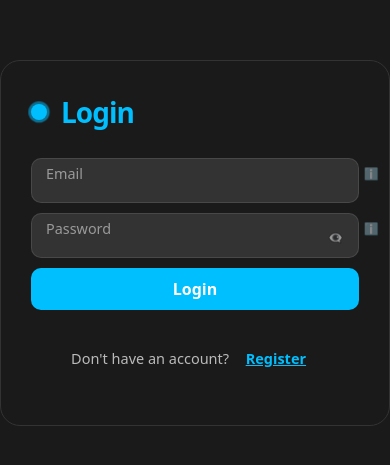
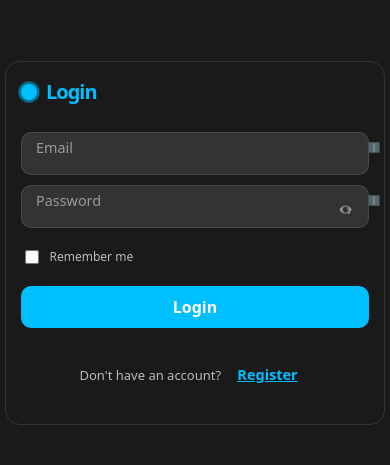
Before and after one commit to Swagzilla007/login-and-registration-form-, a React (Vite) app in the folder frontend/: page / in a window 390 px wide. Shown: the part 179-644 px from the top of the page. Built offline with nearby package versions, Linux system fonts and the light colour scheme; no server answers.

Commit message:
Add "Remember me" checkbox to login form and enhance responsive styles

```diff
--- a/frontend/src/App.css
+++ b/frontend/src/App.css
@@ -387,3 +387,117 @@ button:disabled:hover {
     transform: translateY(0);
   }
 }
+
+.remember-me {
+  display: flex;
+  align-items: center;
+  gap: 8px;
+  margin: 10px 0;
+}
+
+.remember-me input[type="checkbox"] {
+  width: 16px;
+  height: 16px;
+  accent-color: #00bfff;
+  cursor: pointer;
+}
+
+.remember-me label {
+  color: rgba(255, 255, 255, 0.7);
+  font-size: 14px;
+  cursor: pointer;
+  user-select: none;
+}
+
+/* Add responsive styles */
+@media screen and (max-width: 768px) {
+  .form {
+    width: 95%;
+    padding: 20px;
+    margin: 10px;
+  }
+
+  .title {
+    font-size: 24px;
+  }
+
+  .form label .input {
+    font-size: 0.9rem;
+  }
+
+  .info-icon {
+    right: -20px;
+  }
+
+  .tooltip {
+    width: 180px;
+    font-size: 11px;
+    right: 25px;
+  }
+}
+
+@media screen and (max-width: 480px) {
+  .form {
+    width: 100%;
+    padding: 15px;
+    margin: 5px;
+    border-radius: 15px;
+  }
+
+  .title {
+    font-size: 20px;
+    padding-left: 25px;
+  }
+
+  .form label {
+    margin-right: 25px;
+  }
+
+  .info-icon {
+    right: -18px;
+    font-size: 10px;
+  }
+
+  .tooltip {
+    width: 160px;
+    right: 22px;
+  }
+
+  .registration-dialog,
+  .welcome-dialog {
+    width: 90%;
+    padding: 1.5rem;
+  }
+
+  .remember-me {
+    margin: 8px 0;
+  }
+
+  .remember-me label {
+    font-size: 12px;
+  }
+
+  .signin {
+    font-size: 13px;
+  }
+}
+
+@media screen and (max-width: 320px) {
+  .form {
+    padding: 12px;
+  }
+
+  .title {
+    font-size: 18px;
+  }
+
+  .form label .input {
+    padding: 18px 12px 05px 12px;
+    font-size: 0.85rem;
+  }
+
+  .submit {
+    padding: 8px;
+    font-size: 14px;
+  }
+}
--- a/frontend/src/App.jsx
+++ b/frontend/src/App.jsx
@@ -296,6 +296,16 @@ function App() {
             </label>
           )}
 
+          {isLogin && (
+            <div className="remember-me">
+              <input
+                type="checkbox"
+                id="remember-me"
+              />
+              <label htmlFor="remember-me">Remember me</label>
+            </div>
+          )}
+
           <button className="submit" type="submit">
             {isLogin ? 'Login' : 'Register'}
           </button>
```
